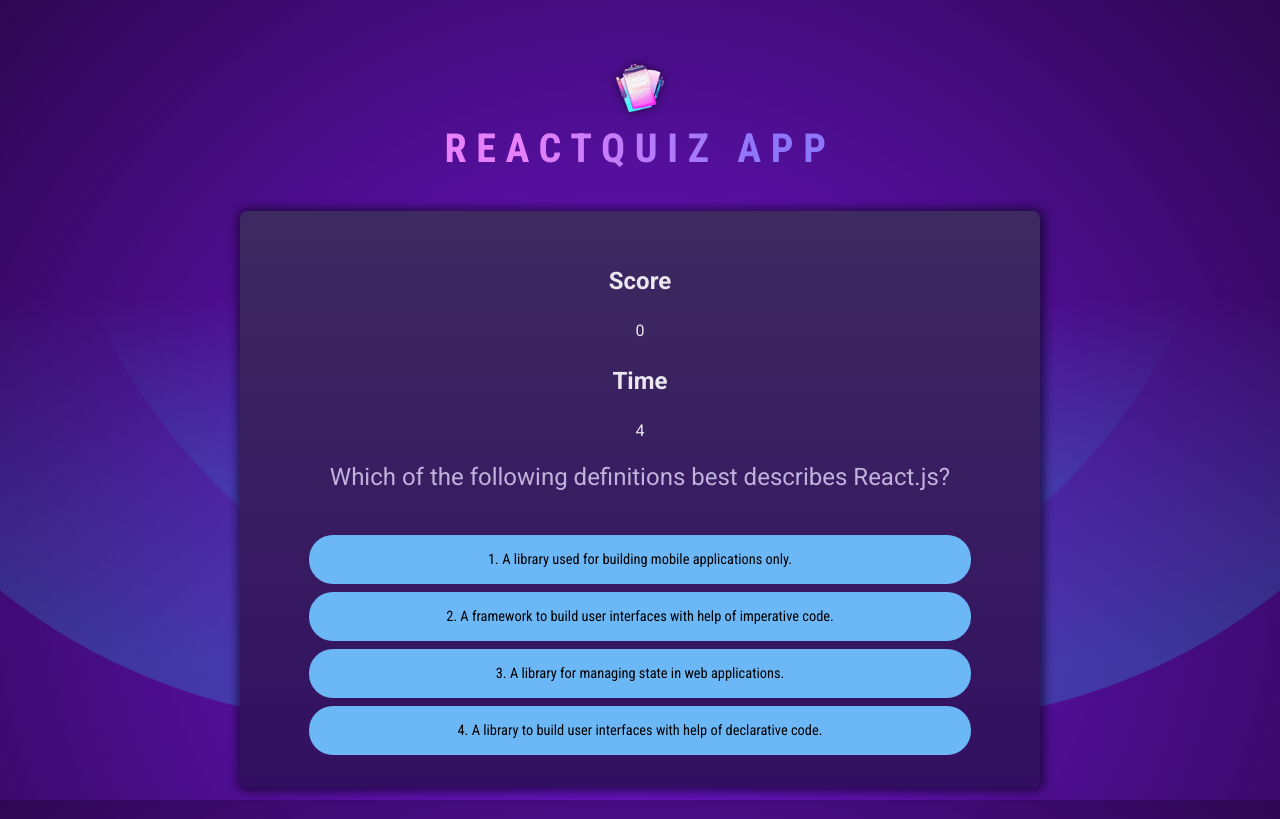
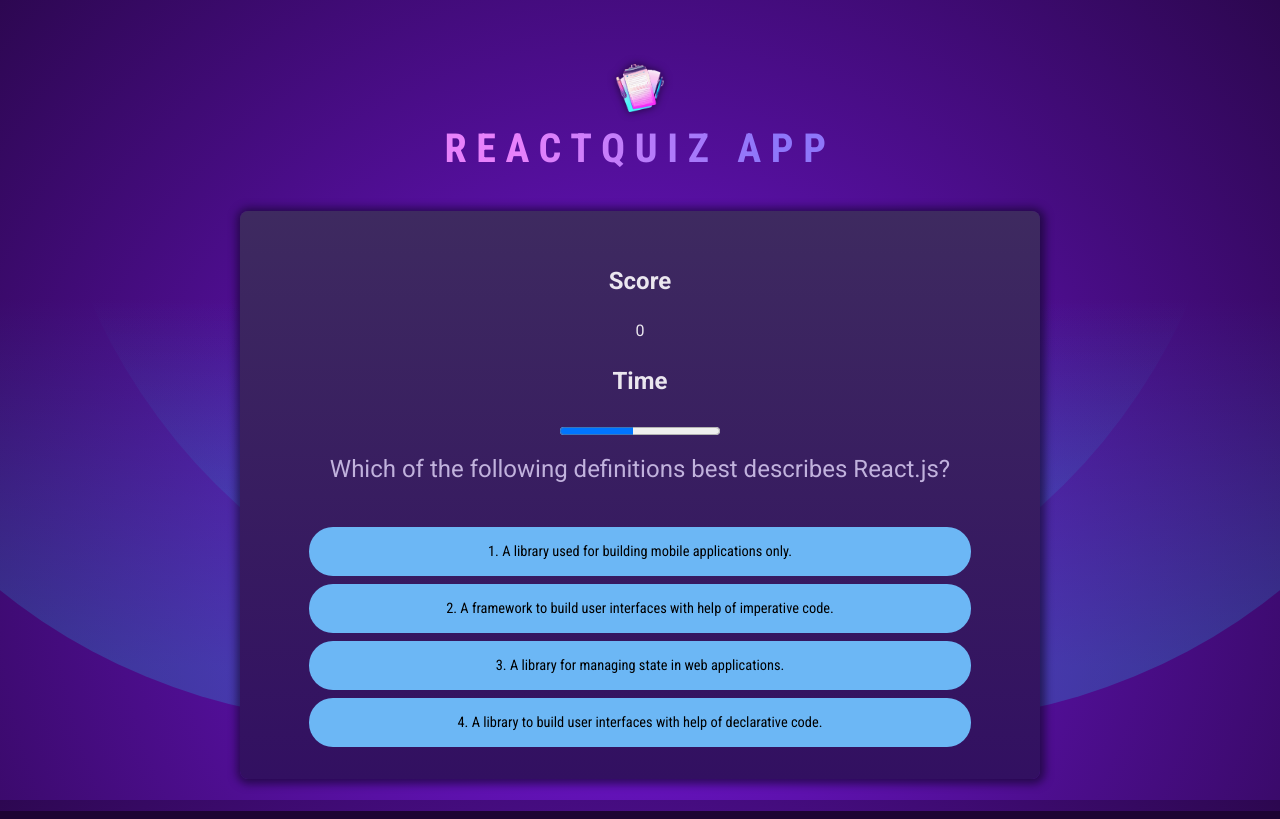
Before and after one commit to mbugua70/react_quizapp_demo_one, a React (Vite) app: page / in a window 1280 px wide. Built offline with nearby package versions, Linux system fonts and the light colour scheme.

Commit message:
additional changes

```diff
--- a/src/components/Answer.jsx
+++ b/src/components/Answer.jsx
@@ -25,7 +25,11 @@
         }
         return (
           <li className="answer" key={answer}>
-            <button onClick={() => onSelect(answer)} className={cssClass}>
+            <button
+              onClick={() => onSelect(answer)}
+              className={cssClass}
+              disabled={answerState !== ""}
+            >
               {shuffleQuestions.current.indexOf(answer) + 1}. {answer}
             </button>
           </li>
--- a/src/components/Question.jsx
+++ b/src/components/Question.jsx
@@ -1,20 +1,61 @@
 import QuestionTimer from "./QuizTimer";
 import Answers from "./Answer";
 import Scoreboard from "./Scoreboard";
+import { useState } from "react";
+import QUESTIONS from "../question";
 
-const Question = ({
-  questionText,
-  answer,
-  onSelect,
-  answerState,
-  selectedAnswer,
-  onSkipAnswer,
-}) => {
+const Question = ({ onSelect, onSkipAnswer, index }) => {
+  const [answer, setAnswer] = useState({
+    selectedAnswer: "",
+    isCorrect: null,
+  });
+
+  let timer = 10000;
+
+  if (answer.selectedAnswer) {
+    timer = 1000;
+  }
+
+  if (answer.isCorrect !== null) {
+    timer = 2000;
+  }
+
+  const handleSelectedAnswer = (answer) => {
+    setAnswer({
+      selectedAnswer: answer,
+      isCorrect: null,
+    });
+
+    setTimeout(() => {
+      setAnswer({
+        selectedAnswer: answer,
+        isCorrect: QUESTIONS[index].answers[0] === answer,
+      });
+
+      setTimeout(() => {
+        onSelect(answer);
+      }, 2000);
+    }, 1000);
+  };
+
+  let answerState = "";
+
+  if (answer.selectedAnswer && answer.isCorrect !== null) {
+    answerState = answer.isCorrect ? "correct" : "wrong";
+  } else if (answer.selectedAnswer) {
+    answerState = "answered";
+  }
+
   return (
     <>
       <div className="header_question">
         <Scoreboard />
-        <QuestionTimer timeout={10000} onTimeOut={onSkipAnswer} />
+        <QuestionTimer
+          key={timer}
+          timeout={timer}
+          onTimeOut={answer.selectedAnswer === "" ? onSkipAnswer : null}
+          mode={answerState}
+        />
       </div>
       <div id="question">
         {/* NOTES::
@@ -22,11 +63,11 @@
              -- keys can be used to reset the component by react.(unmount and remount)
              */}
 
-        <h2>{questionText}</h2>
+        <h2>{QUESTIONS[index].text}</h2>
         <Answers
-          selectedAnswer={selectedAnswer}
-          answer={answer}
-          onSelect={onSelect}
+          selectedAnswer={answer.selectedAnswer}
+          answer={QUESTIONS[index].answers}
+          onSelect={handleSelectedAnswer}
           answerState={answerState}
         />
       </div>
--- a/src/components/Quiz.jsx
+++ b/src/components/Quiz.jsx
@@ -13,10 +13,11 @@
 const Quiz = () => {
   // useState for styling answered question
   const shuffleQuestions = useRef();
-  const [answerState, setAnswerState] = useState("");
+  // const [answerState, setAnswerState] = useState("");
   const [activeQuestion, setActiveQuestion] = useState([]);
-  const activeQuestionIndex =
-    answerState === "" ? activeQuestion.length : activeQuestion.length - 1;
+  // const activeQuestionIndex =
+  //   answerState === "" ? activeQuestion.length : activeQuestion.length - 1;
+  const activeQuestionIndex = activeQuestion.length;
   const quizCompleted = activeQuestionIndex === QUESTIONS.length;
 
   //   NOTE::
@@ -25,24 +26,25 @@
   const handleSelectedAnswer = useCallback(
     function handleSelectedAnswer(selectedAnswer) {
       console.log("Handle fun called");
-      setAnswerState("answered");
+      // setAnswerState("answered");
       setActiveQuestion((prevAnswer) => {
         return [...prevAnswer, selectedAnswer];
       });
 
-      setTimeout(() => {
-        if (selectedAnswer === QUESTIONS[activeQuestionIndex].answers[0]) {
-          setAnswerState("correct");
-        } else {
-          setAnswerState("wrong");
-        }
+      // setTimeout(() => {
+      //   if (selectedAnswer === QUESTIONS[activeQuestionIndex].answers[0]) {
+      //     setAnswerState("correct");
+      //   } else {
+      //     setAnswerState("wrong");
+      //   }
 
-        setTimeout(() => {
-          setAnswerState("");
-        }, 2000);
-      }, 1000);
+      //     setTimeout(() => {
+      //       setAnswerState("");
+      //     }, 2000);
+      //   }, 1000);
     },
-    [activeQuestionIndex]
+    // [activeQuestionIndex]
+    []
   );
 
   const handleSkipAnswer = useCallback(
@@ -64,11 +66,12 @@
       <div id="quiz" className="">
         <Question
           key={activeQuestionIndex}
-          questionText={QUESTIONS[activeQuestionIndex].text}
-          answer={QUESTIONS[activeQuestionIndex].answers}
+          index={activeQuestionIndex}
+          // questionText={QUESTIONS[activeQuestionIndex].text}
+          // answer={QUESTIONS[activeQuestionIndex].answers}
           onSelect={handleSelectedAnswer}
-          selectedAnswer={activeQuestion[activeQuestion.length - 1]}
-          answerState={answerState}
+          // selectedAnswer={activeQuestion[activeQuestion.length - 1]}
+          // answerState={answerState}
           onSkipAnswer={handleSkipAnswer}
         />
       </div>
--- a/src/components/QuizTimer.jsx
+++ b/src/components/QuizTimer.jsx
@@ -1,6 +1,6 @@
 import { useEffect, useState } from "react";
 
-const QuestionTimer = ({timeout, onTimeOut}) => {
+const QuestionTimer = ({ timeout, onTimeOut, mode }) => {
   const [remainingTime, setRemainingTime] = useState(timeout);
 
   useEffect(() => {
@@ -29,12 +29,17 @@
   let countDown = remainingTime / 1000;
 
   return (
-    //  <progress value={remainingTime} id="question-time" max={timeout}/>
     <>
       <h2>Time</h2>
-      <p>{remainingTime > 0 ? countDown | 0 : "0"}</p>
+      {/* <p>{remainingTime > 0 ? countDown | 0 : "0"}</p> */}
+      <progress
+        value={remainingTime}
+        id="question-time"
+        max={timeout}
+        className={mode}
+      />
     </>
   );
-}
+};
 
 export default QuestionTimer;
```
